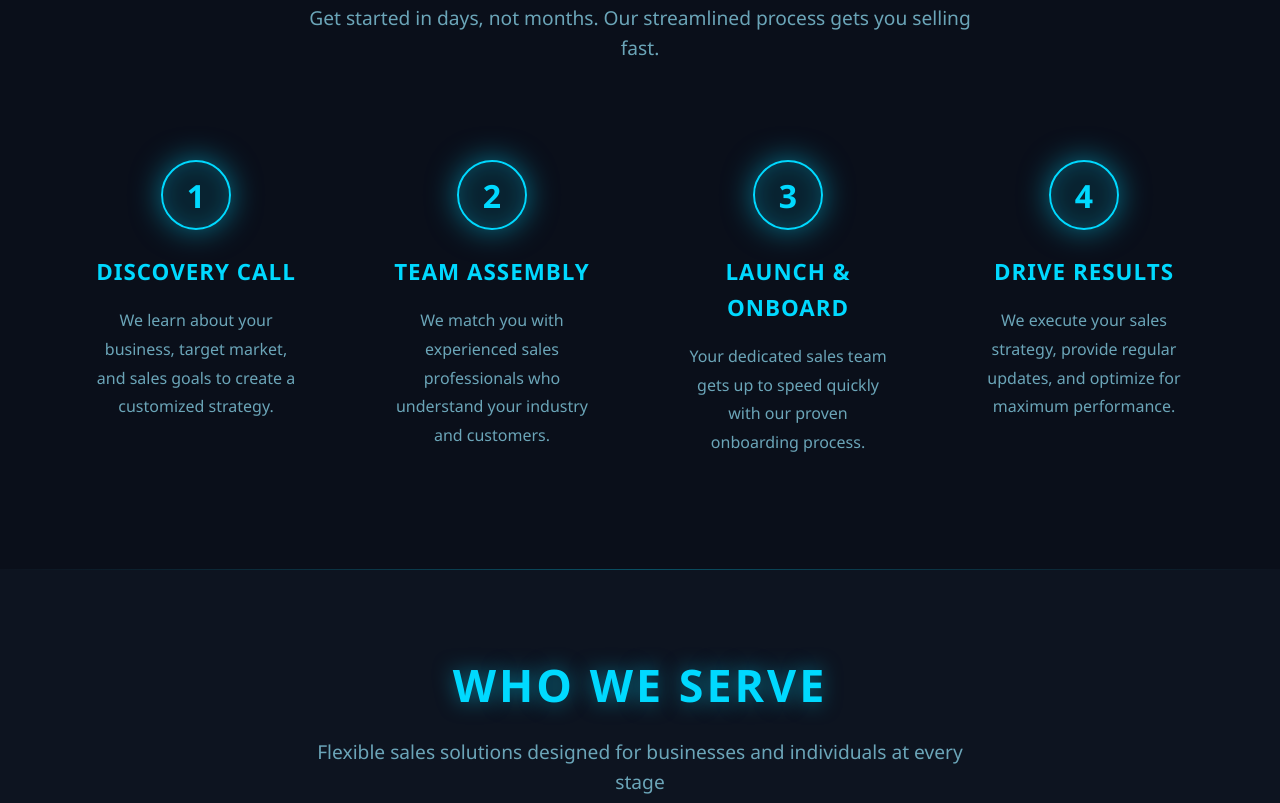
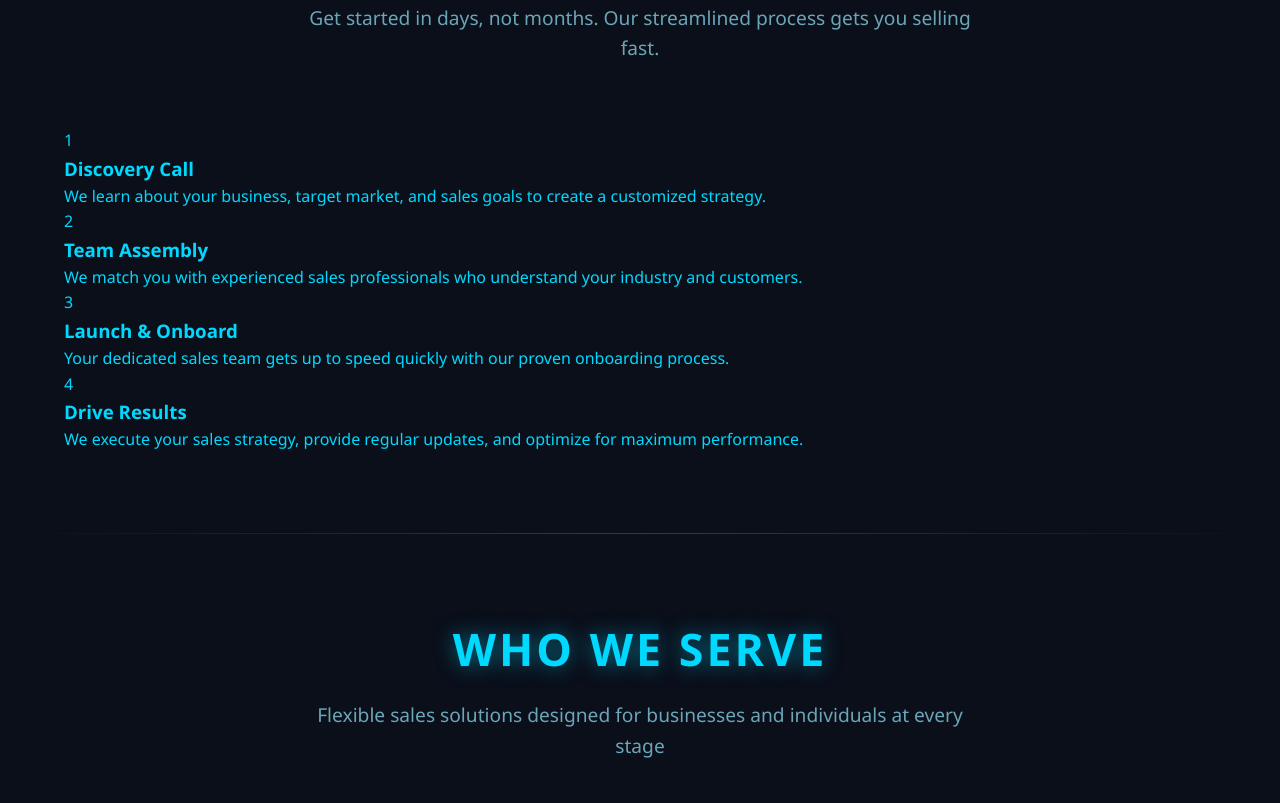
Before and after one commit to Athena20256/gothamsolutions, a plain HTML site: page index.html in a window 1280 px wide. Shown: the part 2517-3320 px from the top of the page. Drawn offline with Linux system fonts and the light colour scheme; a script that the page names is missing.

Commit message:
Update index.html

```diff
--- a/index.html
+++ b/index.html
@@ -593,53 +593,6 @@
             That's Gotham Outreach Solutions
       </section>
 
-        .process {
-            background: #0a0f1a;
-        }
-
-        .process-steps {
-            display: grid;
-            grid-template-columns: repeat(auto-fit, minmax(250px, 1fr));
-            gap: 2rem;
-            max-width: 1200px;
-            margin: 0 auto;
-        }
-
-        .process-step {
-            text-align: center;
-            padding: 2rem;
-            position: relative;
-        }
-
-        .step-number {
-            width: 70px;
-            height: 70px;
-            background: rgba(0, 217, 255, 0.1);
-            color: #00d9ff;
-            border-radius: 50%;
-            display: flex;
-            align-items: center;
-            justify-content: center;
-            font-size: 2rem;
-            font-weight: 700;
-            margin: 0 auto 1.5rem;
-            box-shadow: 0 0 30px rgba(0, 217, 255, 0.5), inset 0 0 20px rgba(0, 217, 255, 0.2);
-            border: 2px solid #00d9ff;
-        }
-
-        .process-step h3 {
-            font-size: 1.4rem;
-            margin-bottom: 1rem;
-            color: #00d9ff;
-            text-transform: uppercase;
-            letter-spacing: 1px;
-        }
-
-        .process-step p {
-            color: #6ba5b8;
-            line-height: 1.8;
-        }
-
         .who-we-serve {
             background: #0d1420;
         }
```
